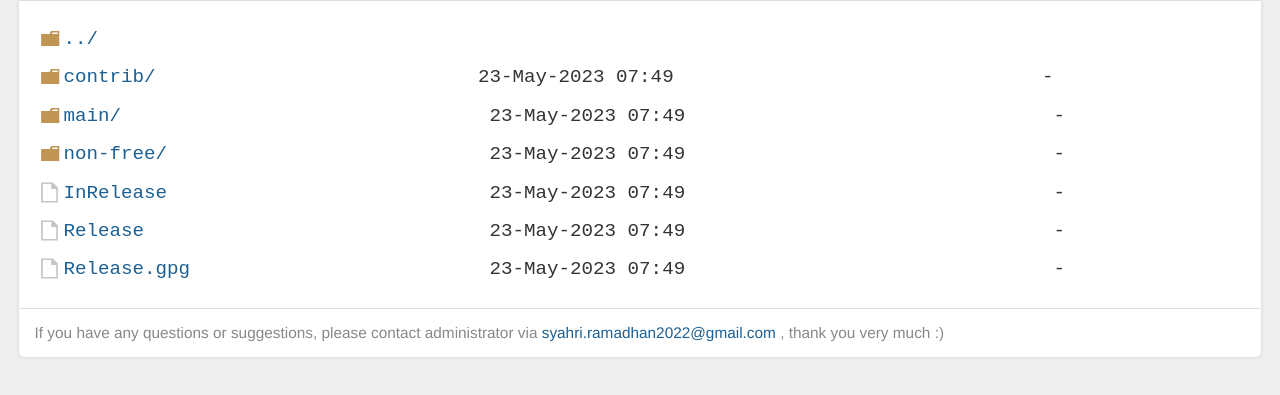
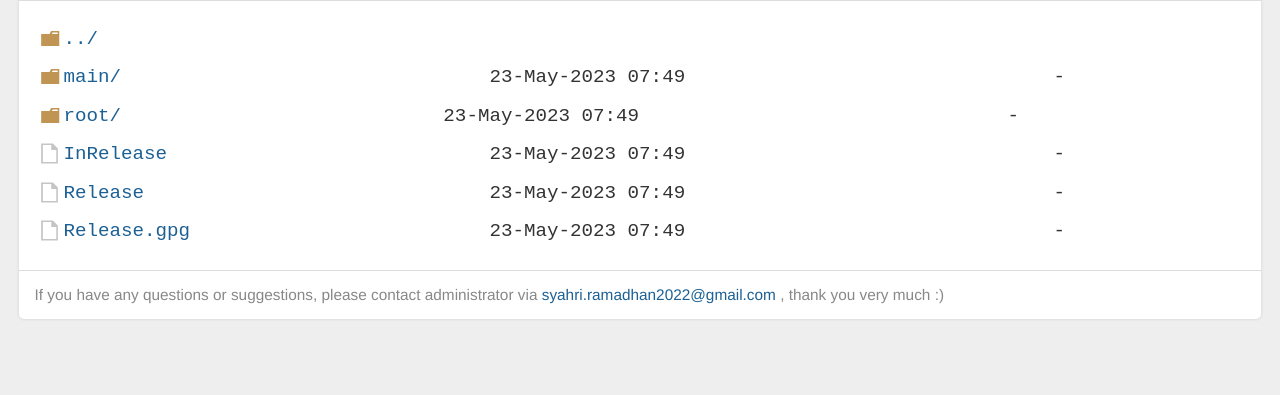
Before and after one commit to ArieSR91/user91-repo, a plain HTML site: page termux/dists/xenoverse/index.html in a window 1280 px wide. Shown: the part 249-644 px from the top of the page. Drawn offline with Linux system fonts and the light colour scheme; files whose address does not match are found by name.

Commit message:
by Arie-SR91

```diff
--- a/termux/dists/xenoverse/index.html
+++ b/termux/dists/xenoverse/index.html
@@ -20,9 +20,8 @@
 <head><title>Index of xenoaverse</title></head>
 <body>
 <h1>Index of xenoverse</h1><hr><pre><a href="../">../</a>
-<a href="contribe/">contrib/</a>                            23-May-2023 07:49                                -
 <a href="main/">main/</a>                                23-May-2023 07:49                                -
-<a href="non-free/">non-free/</a>                            23-May-2023 07:49                                -
+<a href="root/">root/</a>                            23-May-2023 07:49                                -
 <a href="InRelease">InRelease</a>                            23-May-2023 07:49                                -
 <a href="Release">Release</a>                              23-May-2023 07:49                                -
 <a href="Release.gpg">Release.gpg</a>                          23-May-2023 07:49                                -
```
